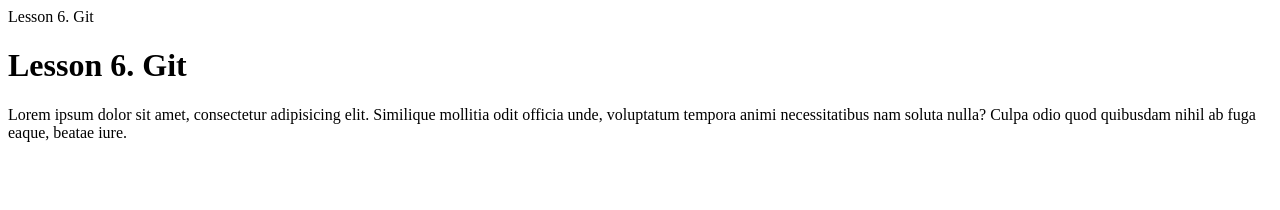
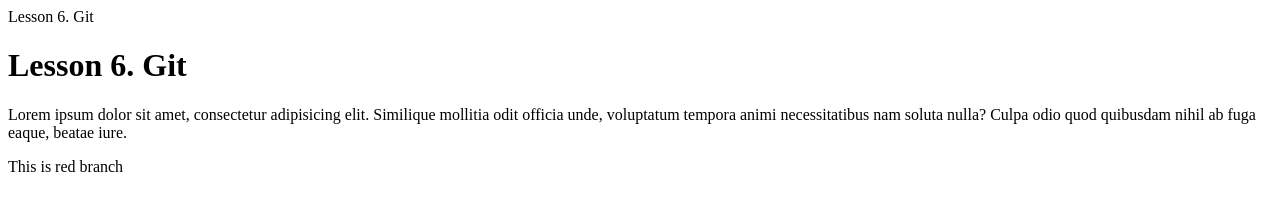
Before and after one commit to gayevy/lesson6, a plain HTML site: page index.html in a window 1280 px wide. Drawn offline with Linux system fonts and the light colour scheme.

Commit message:
this is for red branch

```diff
--- a/index.html
+++ b/index.html
@@ -9,6 +9,7 @@
 		<h1>Lesson 6. Git</h1>
 		<p>Lorem ipsum dolor sit amet, consectetur adipisicing elit. Similique mollitia odit officia unde, voluptatum tempora animi necessitatibus nam soluta nulla? Culpa odio quod quibusdam nihil ab fuga eaque, beatae iure.</p>
 	</header>
+	<p>This is red branch</p>
 
 </body>
 </html>
```
